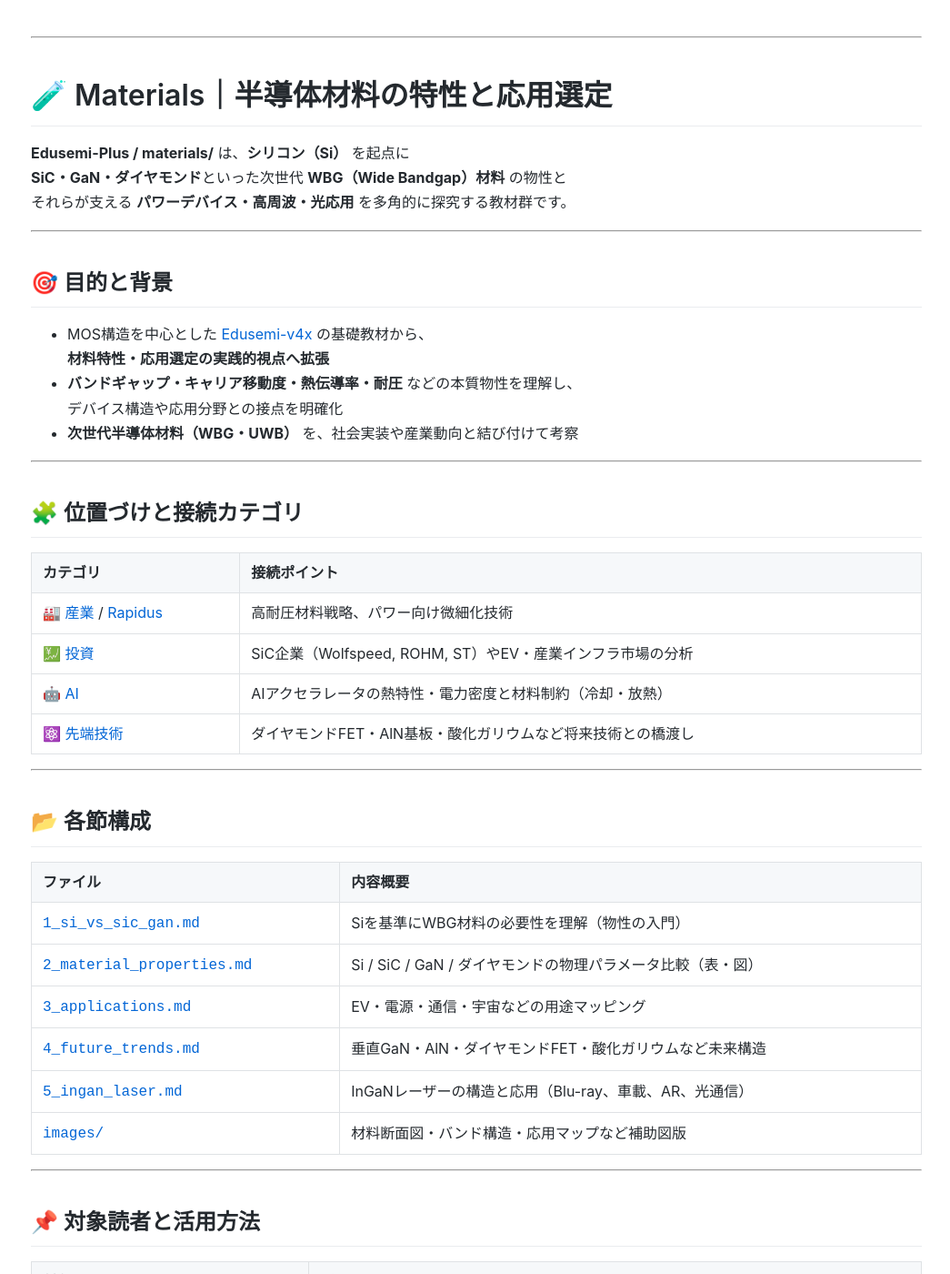
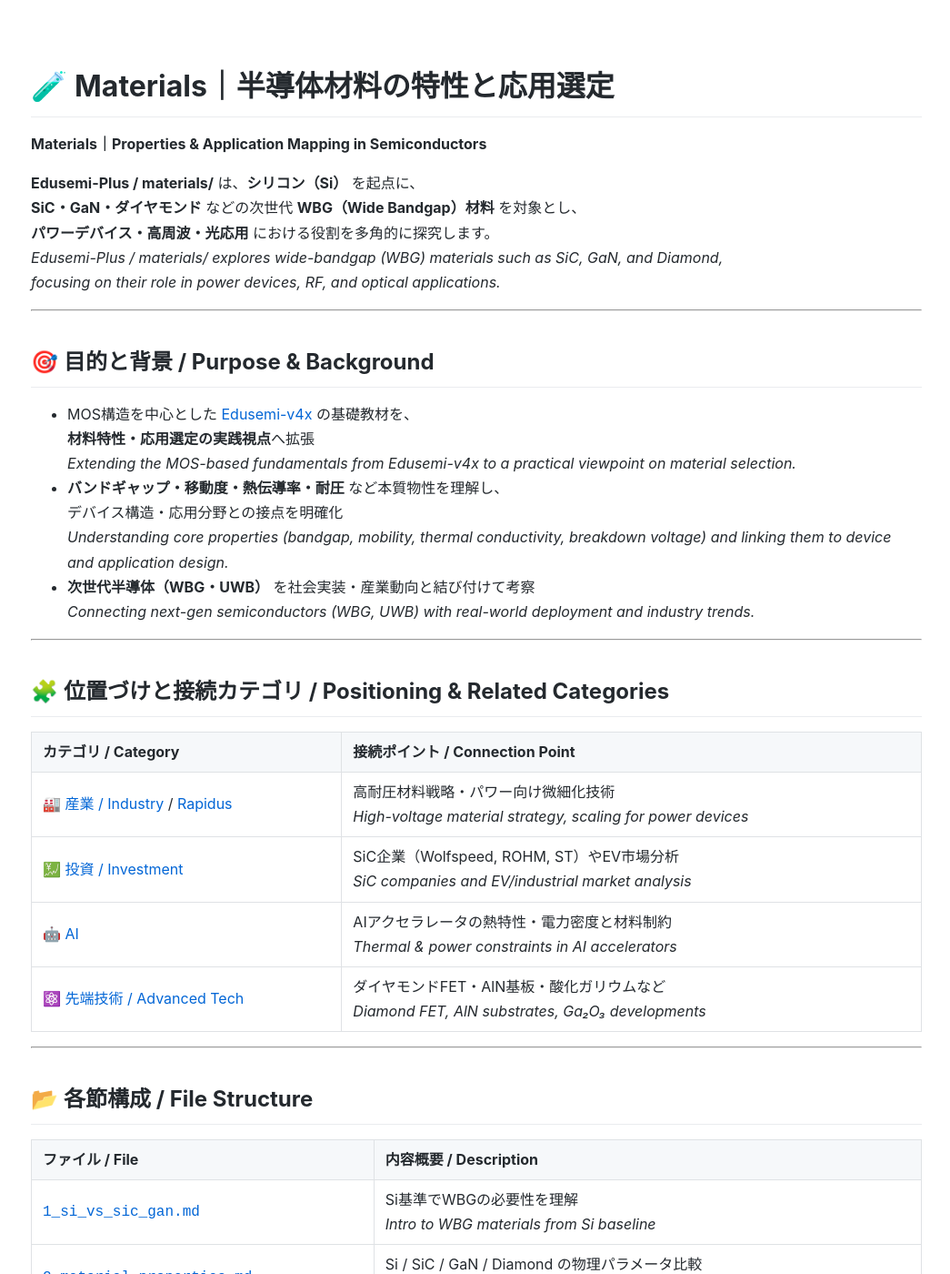
Before and after one commit to Samizo-AITL/Edusemi-Plus, a Jekyll site: the page built from materials/index.md, in a window 1280 px wide and 1400 px high. Shown: the whole window at 91% size, without its empty margins (116-1161 px from the left). Built offline with Jekyll 4.4.1, drawn with Linux system fonts in a browser that asks for light colours; some of the changed text lies outside the part shown.

Commit message:
Update index.md

```diff
--- a/materials/index.md
+++ b/materials/index.md
@@ -3,65 +3,72 @@ layout: default
 title: 🧪 Materials｜半導体材料の特性と応用選定
 ---
 
----
+# 🧪 **Materials｜半導体材料の特性と応用選定**
+**Materials｜Properties & Application Mapping in Semiconductors**
 
-# 🧪 Materials｜半導体材料の特性と応用選定
-
-**Edusemi-Plus / materials/** は、**シリコン（Si）** を起点に
-**SiC・GaN・ダイヤモンド**といった次世代 **WBG（Wide Bandgap）材料** の物性と
-それらが支える **パワーデバイス・高周波・光応用** を多角的に探究する教材群です。
+**Edusemi-Plus / materials/** は、**シリコン（Si）** を起点に、
+**SiC・GaN・ダイヤモンド** などの次世代 **WBG（Wide Bandgap）材料** を対象とし、
+**パワーデバイス・高周波・光応用** における役割を多角的に探究します。
+_Edusemi-Plus / materials/ explores wide-bandgap (WBG) materials such as SiC, GaN, and Diamond,
+focusing on their role in power devices, RF, and optical applications._
 
 ---
 
-## 🎯 目的と背景
+## 🎯 **目的と背景 / Purpose & Background**
 
-- MOS構造を中心とした [Edusemi-v4x](https://github.com/Samizo-AITL/Edusemi-v4x) の基礎教材から、
-  **材料特性・応用選定の実践的視点へ拡張**
-- **バンドギャップ・キャリア移動度・熱伝導率・耐圧** などの本質物性を理解し、
-  デバイス構造や応用分野との接点を明確化
-- **次世代半導体材料（WBG・UWB）** を、社会実装や産業動向と結び付けて考察
+- MOS構造を中心とした [Edusemi-v4x](https://github.com/Samizo-AITL/Edusemi-v4x) の基礎教材を、
+  **材料特性・応用選定の実践視点**へ拡張
+  _Extending the MOS-based fundamentals from Edusemi-v4x to a practical viewpoint on material selection._
+- **バンドギャップ・移動度・熱伝導率・耐圧** など本質物性を理解し、
+  デバイス構造・応用分野との接点を明確化
+  _Understanding core properties (bandgap, mobility, thermal conductivity, breakdown voltage) and linking them to device and application design._
+- **次世代半導体（WBG・UWB）** を社会実装・産業動向と結び付けて考察
+  _Connecting next-gen semiconductors (WBG, UWB) with real-world deployment and industry trends._
 
 ---
 
-## 🧩 位置づけと接続カテゴリ
+## 🧩 **位置づけと接続カテゴリ / Positioning & Related Categories**
 
-| カテゴリ | 接続ポイント |
-|----------|-------------|
-| 🏭 [産業](../tsmc-insight/) / [Rapidus](../rapidus/) | 高耐圧材料戦略、パワー向け微細化技術 |
-| 💹 [投資](../investment/) | SiC企業（Wolfspeed, ROHM, ST）やEV・産業インフラ市場の分析 |
-| 🤖 [AI](../ai-semiconductor/) | AIアクセラレータの熱特性・電力密度と材料制約（冷却・放熱） |
-| ⚛️ [先端技術](../quantum-semiconductor/) | ダイヤモンドFET・AlN基板・酸化ガリウムなど将来技術との橋渡し |
+| **カテゴリ / Category** | **接続ポイント / Connection Point** |
+|-------------------------|--------------------------------------|
+| 🏭 [産業 / Industry](../tsmc-insight/) / [Rapidus](../rapidus/) | 高耐圧材料戦略・パワー向け微細化技術<br>_High-voltage material strategy, scaling for power devices_ |
+| 💹 [投資 / Investment](../investment/) | SiC企業（Wolfspeed, ROHM, ST）やEV市場分析<br>_SiC companies and EV/industrial market analysis_ |
+| 🤖 [AI](../ai-semiconductor/) | AIアクセラレータの熱特性・電力密度と材料制約<br>_Thermal & power constraints in AI accelerators_ |
+| ⚛️ [先端技術 / Advanced Tech](../quantum-semiconductor/) | ダイヤモンドFET・AlN基板・酸化ガリウムなど<br>_Diamond FET, AlN substrates, Ga₂O₃ developments_ |
 
 ---
 
-## 📂 各節構成
+## 📂 **各節構成 / File Structure**
 
-| ファイル | 内容概要 |
-|---------|----------|
-| [`1_si_vs_sic_gan.md`](./1_si_vs_sic_gan.md) | Siを基準にWBG材料の必要性を理解（物性の入門） |
-| [`2_material_properties.md`](./2_material_properties.md) | Si / SiC / GaN / ダイヤモンドの物理パラメータ比較（表・図） |
-| [`3_applications.md`](./3_applications.md) | EV・電源・通信・宇宙などの用途マッピング |
-| [`4_future_trends.md`](./4_future_trends.md) | 垂直GaN・AlN・ダイヤモンドFET・酸化ガリウムなど未来構造 |
-| [`5_ingan_laser.md`](./5_ingan_laser.md) | InGaNレーザーの構造と応用（Blu-ray、車載、AR、光通信） |
-| [`images/`](./images/) | 材料断面図・バンド構造・応用マップなど補助図版 |
+| **ファイル / File** | **内容概要 / Description** |
+|---------------------|-----------------------------|
+| [`1_si_vs_sic_gan.md`](./1_si_vs_sic_gan.md) | Si基準でWBGの必要性を理解<br>_Intro to WBG materials from Si baseline_ |
+| [`2_material_properties.md`](./2_material_properties.md) | Si / SiC / GaN / Diamond の物理パラメータ比較<br>_Property comparison with tables & charts_ |
+| [`3_applications.md`](./3_applications.md) | EV・電源・通信・宇宙など用途マッピング<br>_Application mapping: EV, power, comms, space_ |
+| [`4_future_trends.md`](./4_future_trends.md) | 垂直GaN・AlN・Diamond FET・Ga₂O₃など未来構造<br>_Future devices & materials_ |
+| [`5_ingan_laser.md`](./5_ingan_laser.md) | InGaNレーザー構造と応用（Blu-ray等）<br>_InGaN laser structure & applications_ |
+| [`images/`](./images/) | 材料断面図・バンド構造・応用マップ<br>_Cross-sections, band diagrams, application maps_ |
 
 ---
 
-## 📌 対象読者と活用方法
+## 📌 **対象読者と活用方法 / Audience & Use Cases**
 
-| 対象 | 活用シーン |
-|------|-----------|
-| 🧑‍🔬 デバイス・回路技術者 | 材料選定・構造設計時の指針、放熱・耐圧設計の基礎理解 |
-| 🧑‍💼 技術戦略・投資担当 | パワーデバイス市場やGaN/SiC企業評価の補助教材 |
-| 🧑‍🏫 教育者・学生 | MOS教材との接続で「材料〜構造〜応用」を貫く教材に活用 |
+| **対象 / Audience** | **活用シーン / Use Case** |
+|---------------------|----------------------------|
+| 🧑‍🔬 デバイス・回路技術者 / Device & Circuit Engineers | 材料選定・構造設計の指針、放熱・耐圧設計<br>_Guidelines for material choice, thermal & voltage design_ |
+| 🧑‍💼 技術戦略・投資担当 / Strategy & Investment Planners | パワーデバイス市場や材料企業評価<br>_Market and company evaluation_ |
+| 🧑‍🏫 教育者・学生 / Educators & Students | 「材料〜構造〜応用」を貫く教材<br>_Teaching material bridging materials, structures, applications_ |
 
 ---
 
-## 🔗 関連教材リンク
+## 🔗 **関連教材リンク / Related Links**
 
-- 📘 [Edusemi-v4x](https://github.com/Samizo-AITL/Edusemi-v4x) – MOS・CMOS・論理回路の基礎教材
-- ⚛️ [quantum-semiconductor/](../quantum-semiconductor/) – 量子構造・Cryo-CMOS・先端材料との融合領域
-- 💹 [investment/](../investment/) – 材料関連企業・パワー半導体市場分析視点
+- 📘 [Edusemi-v4x](https://github.com/Samizo-AITL/Edusemi-v4x) – MOS・CMOS・論理回路基礎教材
+  _MOS, CMOS, and logic circuit fundamentals_
+- ⚛️ [quantum-semiconductor/](../quantum-semiconductor/) – 量子構造・Cryo-CMOS・先端材料
+  _Quantum structures, Cryo-CMOS, advanced materials_
+- 💹 [investment/](../investment/) – 材料関連企業・市場分析
+  _Material-related companies & market analysis_
 
 ---
 
@@ -72,10 +79,10 @@ title: 🧪 Materials｜半導体材料の特性と応用選定
 | **著者 / Author** | 三溝 真一（Shinichi Samizo） |
 | **GitHub** | [Samizo-AITL](https://github.com/Samizo-AITL) |
 | **Email** | [shin3t72@gmail.com](mailto:shin3t72@gmail.com) |
-| **ライセンス / License** | MIT License（再配布・改変自由）<br>Redistribution and modification allowed |
+| **ライセンス / License** | MIT License（再配布・改変自由）<br>_Redistribution and modification allowed_ |
 
 ---
 
-## 🔙 戻る / Back
-- **JP:** [Edusemi-Plus トップへ戻る](https://samizo-aitl.github.io/Edusemi-Plus/index.html)
-- **EN:** [Return to Edusemi-Plus Top](https://samizo-aitl.github.io/Edusemi-Plus/index.html)
+## 🔙 **戻る / Back**
+- 🇯🇵 [Edusemi-Plus トップへ](https://samizo-aitl.github.io/Edusemi-Plus/index.html)
+- 🇺🇸 [Return to Edusemi-Plus Top](https://samizo-aitl.github.io/Edusemi-Plus/index.html)
```
